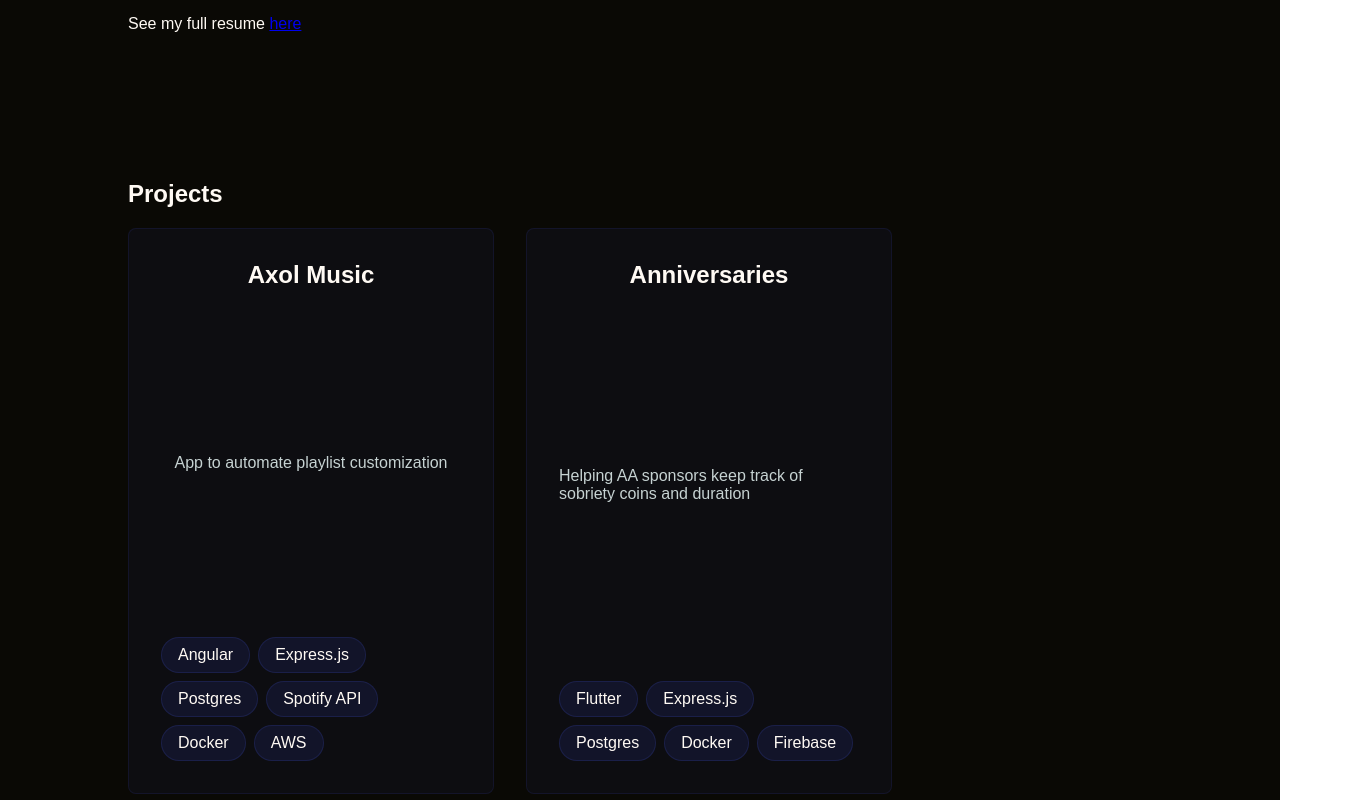
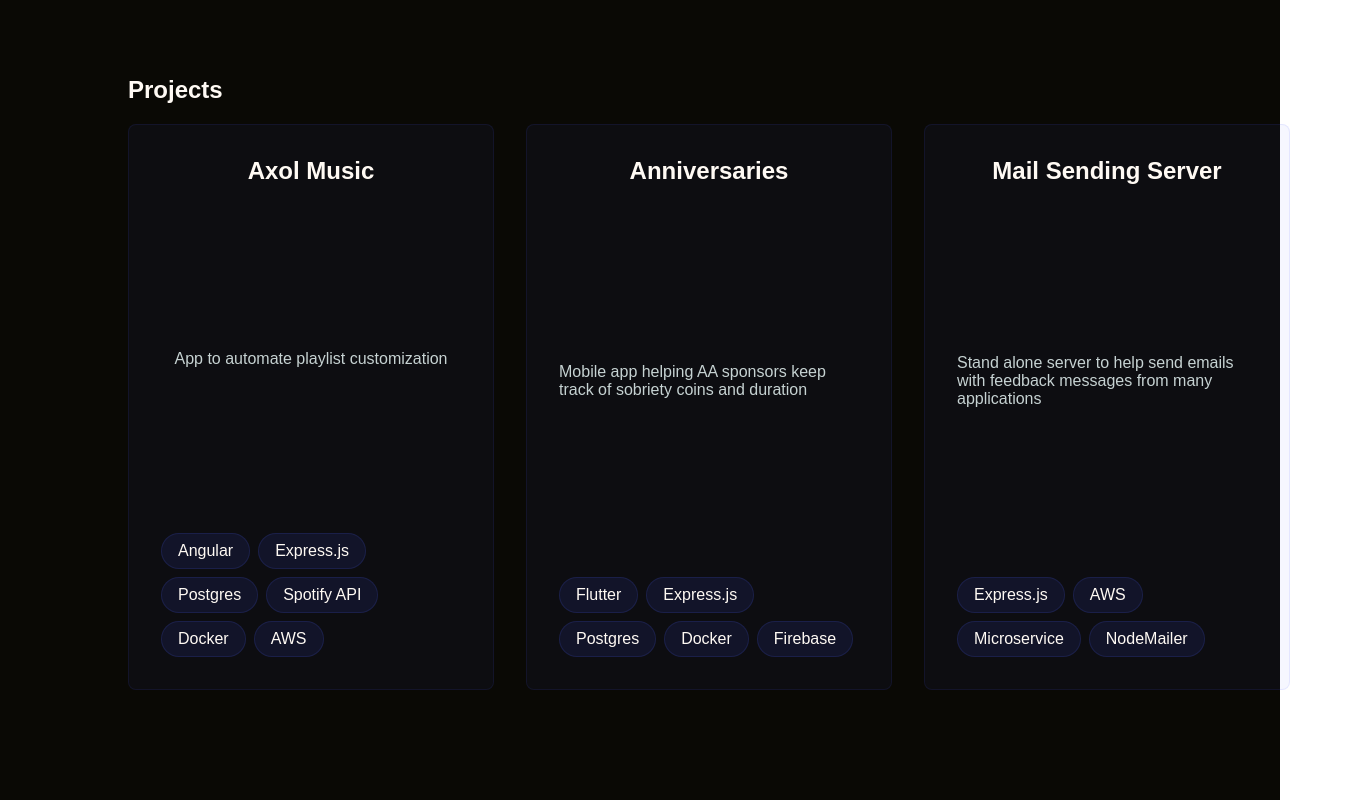
Before and after one commit to mccormickgriffin/griffin-mccormick-portfolio, a React (Create React App) app: page / in a window 1280 px wide. Shown: the part 2000-2800 px from the top of the page, 1354 px wide, since content can reach past the window. Built offline with nearby package versions, Linux system fonts and the light colour scheme.

Commit message:
added more to projects section content

```diff
--- a/src/components/Projects.jsx
+++ b/src/components/Projects.jsx
@@ -18,8 +18,14 @@ const projects = [
   {
     name: "Anniversaries",
     description:
-      "Helping AA sponsors keep track of sobriety coins and duration",
+      "Mobile app helping AA sponsors keep track of sobriety coins and duration",
     technologies: ["Flutter", "Express.js", "Postgres", "Docker", "Firebase"],
+  },
+  {
+    name: "Mail Sending Server",
+    description:
+      "Stand alone server to help send emails with feedback messages from many applications",
+    technologies: ["Express.js", "AWS", "Microservice", "NodeMailer"],
   },
 ];
 
```
